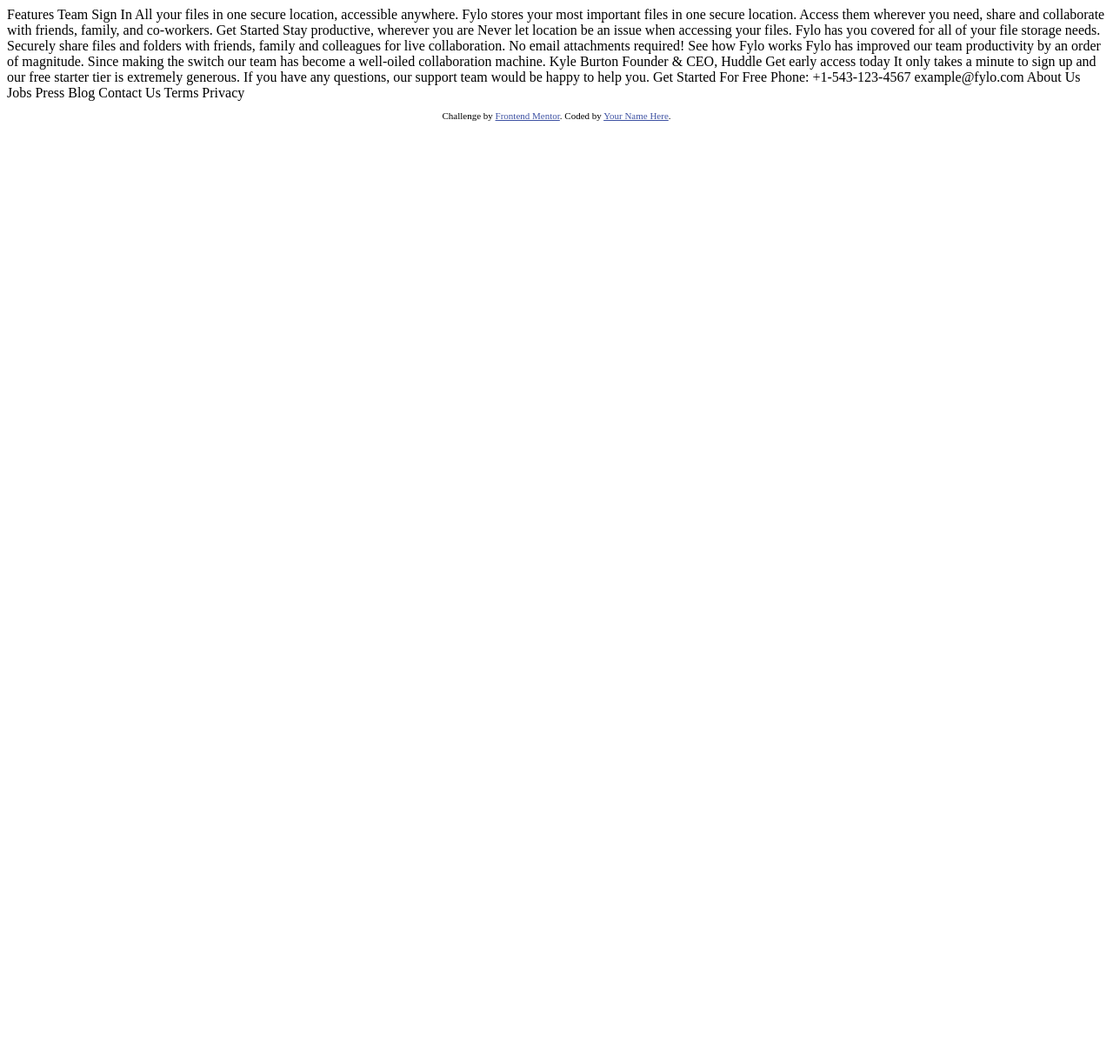
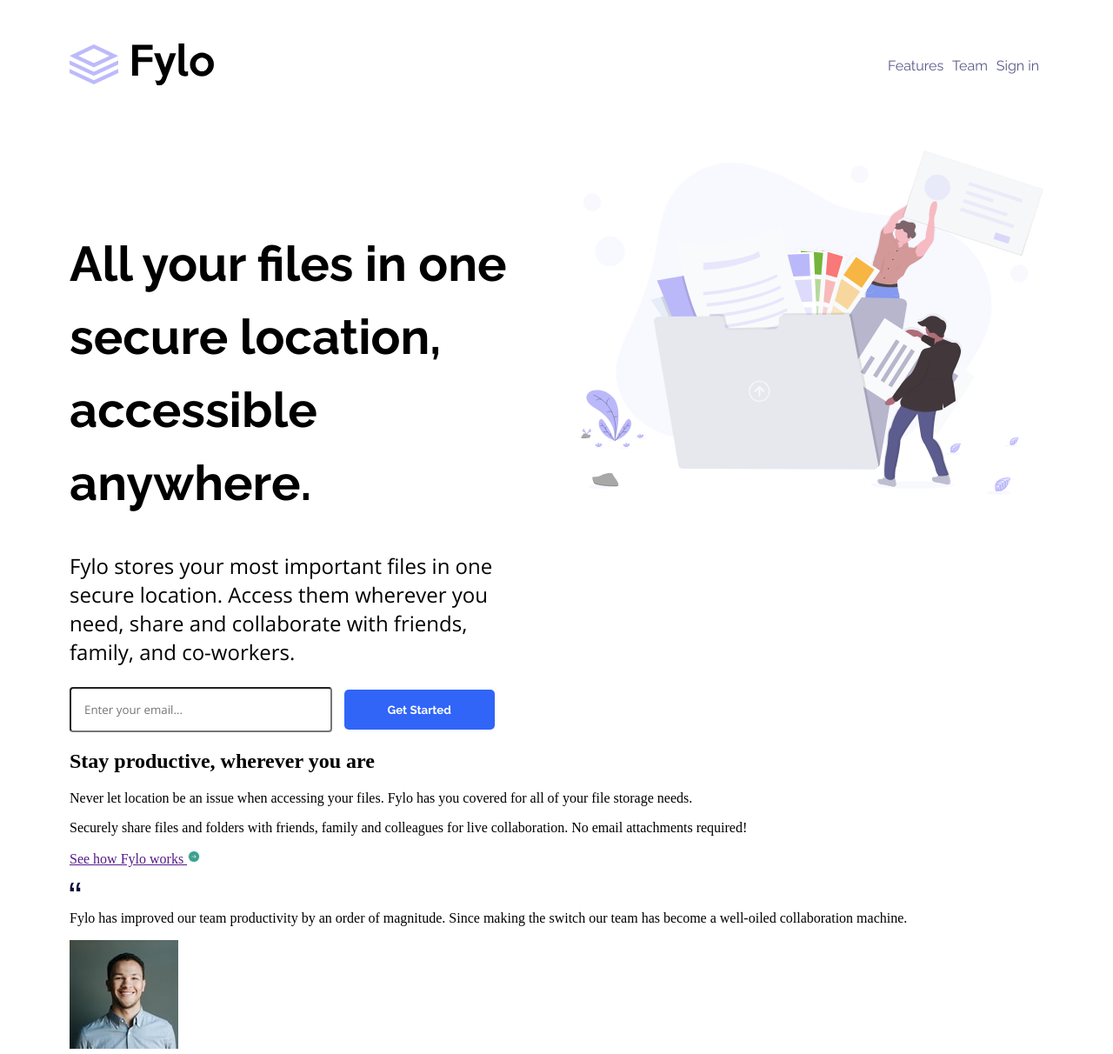
Before and after one commit to jigitaremi/fylo-landing-page, a plain HTML site: page index.html in a window 1280 px wide. Shown: the top 1212 px of the page at 87% size. Before the commit the page ends 800 px from the top, so only its background shows below. Drawn offline with nearby package versions, Linux system fonts and the light colour scheme.

Commit message:
A temporary commit

```diff
--- a/index.html
+++ b/index.html
@@ -3,71 +3,127 @@
 <head>
   <meta charset="UTF-8">
   <meta name="viewport" content="width=device-width, initial-scale=1.0"> <!-- displays site properly based on user's device -->
-
   <link rel="icon" type="image/png" sizes="32x32" href="./images/favicon-32x32.png">
-
+  <link rel="stylesheet" href="style.css">
+  <link rel="preconnect" href="https://fonts.googleapis.com">
+  <link rel="preconnect" href="https://fonts.gstatic.com" crossorigin>
+  <link href="https://fonts.googleapis.com/css2?family=Fraunces:opsz,wght@9..144,700&family=Lalezar&family=Montserrat:wght@500;700&family=Raleway:ital,wght@0,100..900;1,100..900&display=swap" rel="stylesheet">
+  <link href="https://fonts.googleapis.com/css2?family=Fraunces:opsz,wght@9..144,700&family=Lalezar&family=Montserrat:wght@500;700&family=Open+Sans:ital,wght@0,300..800;1,300..800&family=Raleway:ital,wght@0,100..900;1,100..900&display=swap" rel="stylesheet">
   <title>Frontend Mentor | Fylo landing page with two column layout</title>
-
-  <!-- Feel free to remove these styles or customise in your own stylesheet 👍 -->
-  <style>
-    .attribution { font-size: 11px; text-align: center; }
-    .attribution a { color: hsl(228, 45%, 44%); }
-  </style>
 </head>
 <body>
+  <div class="page">
+    <header class="header">
+        <div class="logo">
+          <img src="/images/logo.svg" alt="fylo's logo">
+        </div>
 
-  Features
-  Team
-  Sign In
+        <nav class="nav-bar">
+          <div class="nav-items">
+            <ul>
+              <a href="#"><li>Features</li></a>
+              <a href="#"><li>Team</li></a>
+              <a href="#"><li>Sign in</li></a>
+            </ul>
+          </div>
+        </nav>
+    </header>
 
-  All your files in one secure location, accessible anywhere.
+    <main>
+      <div class="column-1">
+        <div class="left-col-1">
+          <h1>All your files in one secure location, accessible anywhere. </h1>
+          <p>Fylo stores your most important files in one secure location.
+            Access them wherever you need, share and collaborate with friends,
+            family, and co-workers.
+          </p>
 
-  Fylo stores your most important files in one secure location.
-  Access them wherever you need, share and collaborate with friends,
-  family, and co-workers.
+          <input type="email" name="email" id="email" placeholder="Enter your email...">
+          <button type="submit">Get Started</button>
+        </div>
 
-  Get Started
+        <div class="right-col-1">
+          <img src="/images/illustration-1.svg" alt="two cartoon characters filing documents">
+        </div>
+      </div>
 
-  Stay productive, wherever you are
+      <div class="column-2">
+        <div class="left-col-2">
+          <h2>Stay productive, wherever you are</h2>
+          <p>Never let location be an issue when accessing your files. Fylo has you
+            covered for all of your file storage needs.
+          </p>
+          <p>Securely share files and folders with friends, family and colleagues for
+            live collaboration. No email attachments required!
+          </p>
+          <a href=""><p>See how Fylo works <img src="/images/icon-arrow.svg" alt="arrow pointing right"></p></a>
 
-  Never let location be an issue when accessing your files. Fylo has you
-  covered for all of your file storage needs.
+          <div class="testimonial">
+            <img src="/images/icon-quotes.svg" alt="">
+            <p>Fylo has improved our team productivity by an order of magnitude. Since
+              making the switch our team has become a well-oiled collaboration machine.
+            </p>
+            <span><img src="/images/avatar-testimonial.jpg" alt="Kyle Burton"></span>
+            <span>
+              <p>Kyle Burton</p>
+              <p>Founder & CEO, Huddle</p>
+            </span>
+          </div>
 
-  Securely share files and folders with friends, family and colleagues for
-  live collaboration. No email attachments required!
+        <div>
+          <img src="/images/illustration-2.svg" alt="">
+        </div>
+      </div>
 
-  See how Fylo works
+      <div class="column-3">
+        <div class="left-col-3">
+          <h3>Get early access today</h3>
+          <p>It only takes a minute to sign up and our free starter tier is extremely generous.
+            If you have any questions, our support team would be happy to help you.
+          </p>
+        </div>
 
-  Fylo has improved our team productivity by an order of magnitude. Since
-  making the switch our team has become a well-oiled collaboration machine.
+        <div class="right-col-3">
+          <input type="email" name="email" id="email-2" placeholder="email@example.com">
+          <button>Get Started For Free</button>
+        </div>
+      </div>
+    </main>
 
-  Kyle Burton
-  Founder & CEO, Huddle
+    <footer>
+      <div class="footer-logo">
+        <img src="/images/logo.svg" alt="">
+        <p><img src="/images/icon-phone.svg" alt="">Phone: +1-543-123-4567</p>
+        <p><img src="/images/icon-email.svg" alt="">example@fylo.com</p>
+      </div>
 
-  Get early access today
+      <div class="about-us">
+        <ul>
+          <a href=""><li>About Us</li></a>
+          <a href=""><li>Jobs</li></a>
+          <a href=""><li>Press</li></a>
+          <a href=""><li>Blog</li></a>
+        </ul>
 
-  It only takes a minute to sign up and our free starter tier is extremely generous.
-  If you have any questions, our support team would be happy to help you.
+      <div class="contact-us">
+        <ul>
+          <a href=""><li>Contact Us</li></a>
+          <a href=""><li>Terms</li></a>
+          <a href=""><li>Privacy</li></a>
+        </ul>
 
-  Get Started For Free
+        <div class="social-media">
+          <img src="/images/" alt="">
+          <img src="/images/" alt="">
+          <img src="/images/" alt="">
+        </div>
+      </div>
 
-  Phone: +1-543-123-4567
-  example@fylo.com
-
-  About Us
-  Jobs
-  Press
-  Blog
-
-  Contact Us
-  Terms
-  Privacy
-
-  <footer>
-    <p class="attribution">
-      Challenge by <a href="https://www.frontendmentor.io?ref=challenge" target="_blank">Frontend Mentor</a>.
-      Coded by <a href="#">Your Name Here</a>.
-    </p>
-  </footer>
+      <p class="attribution">
+        Challenge by <a href="https://www.frontendmentor.io?ref=challenge" target="_blank">Frontend Mentor</a>.
+        Coded by <a href="#">Your Name Here</a>.
+      </p>
+    </footer>
+  </div>
 </body>
 </html>
--- /dev/null
+++ b/style.css
@@ -0,0 +1,136 @@
+body{
+    margin: 0;
+    padding: 0;
+    box-sizing: border-box;
+    height: 100vh;
+}
+
+
+.header{
+    display: flex;
+    justify-content: space-between;
+    padding: 50px 80px;
+}
+
+.nav-bar{
+    width: 20%;
+}
+
+.nav-bar ul{
+    list-style: none;
+    font-size: 16px;
+    display: flex;
+    flex-direction: row;
+    justify-content: space-around;
+}
+
+.nav-bar a{
+    text-decoration: none;
+    color: hsl(238, 22%, 44%);
+    font-size: 16px;
+    font-family: "Raleway", sans-serif;
+    font-optical-sizing: auto;
+    font-weight: 400;
+    font-style: normal;
+}
+
+main{
+    padding: 20px 80px;
+
+}
+
+.column-1 {
+    display: flex;
+}
+
+.left-col-1{
+    width: 50%;
+    padding-right: 50px;
+    padding-top: 50px;
+}
+
+.left-col-1 h1 {
+    font-family: "Raleway", sans-serif;
+    font-optical-sizing: auto;
+    font-weight: 700;
+    font-style: normal;
+    font-size: 3.5em;
+    line-height: 1.5em;
+}
+
+.left-col-1 p {
+    font-family: "Open Sans", sans-serif;
+    font-optical-sizing: auto;
+    font-weight: 400;
+    font-style: normal;
+    font-size: 24px;
+}
+
+.left-col-1 input {
+    padding: 15px;
+    font-family: "Open Sans", sans-serif;
+    font-optical-sizing: auto;
+    font-weight: 400;
+    font-style: normal;
+    width: 50%;
+    border-radius: 4px;
+    color: hsl(240, 75%, 98%);
+}
+
+.left-col-1 button {
+    padding: 15px 50px;
+    margin-left: 10px;
+    color: white;
+    border: none;
+    background-color: hsl(224, 93%, 58%);
+    font-family: "Raleway", sans-serif;
+    font-optical-sizing: auto;
+    font-weight: 700;
+    font-style: normal;
+    font-size: 16;
+    border-radius: 5px;
+}
+
+.right-col-1 {
+    width: 50%;
+}
+
+.right-col-1 img {
+    width: 100%;
+}
+
+
+
+
+
+
+
+
+
+
+
+
+
+
+
+
+
+
+
+
+
+
+
+
+
+
+
+
+
+.attribution {
+    font-size: 11px; text-align: center;
+}
+
+.attribution a {
+    color: hsl(228, 45%, 44%);
+}
```
Also changed, not shown: 1 other file.
